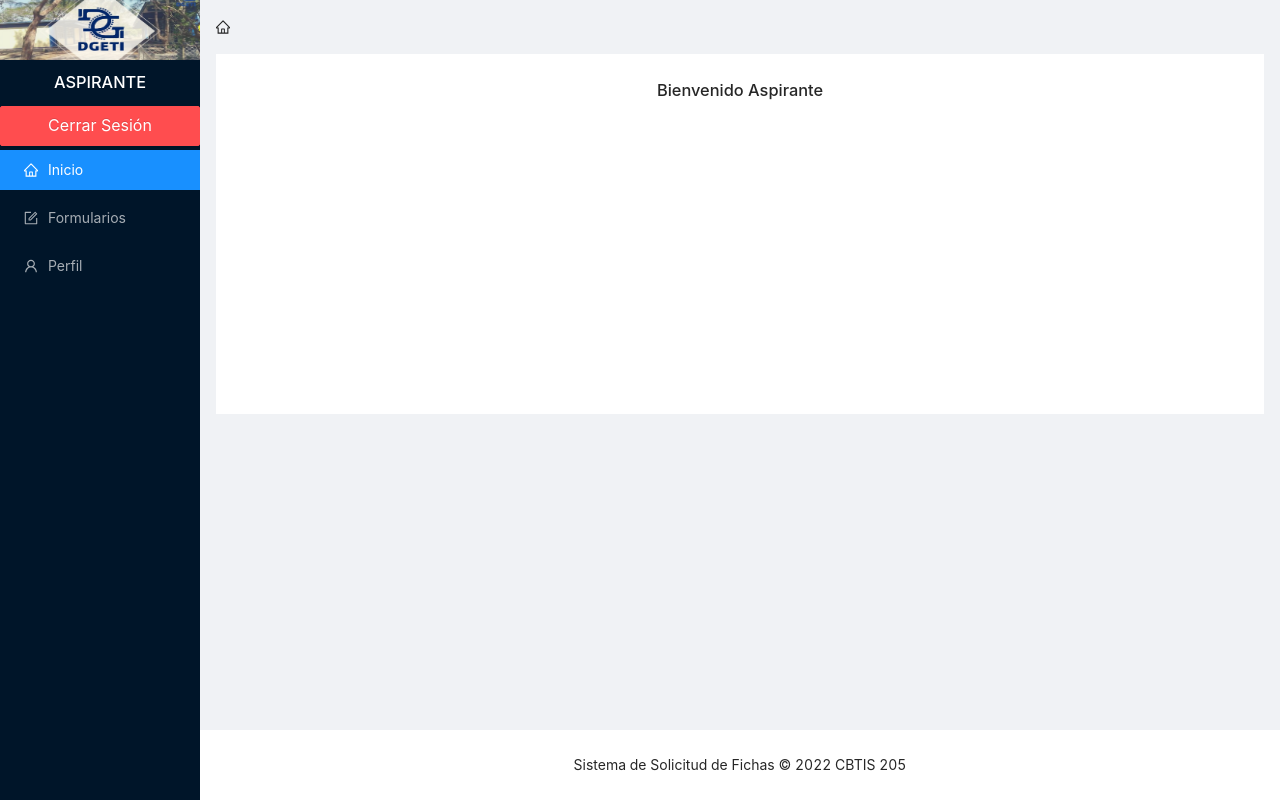
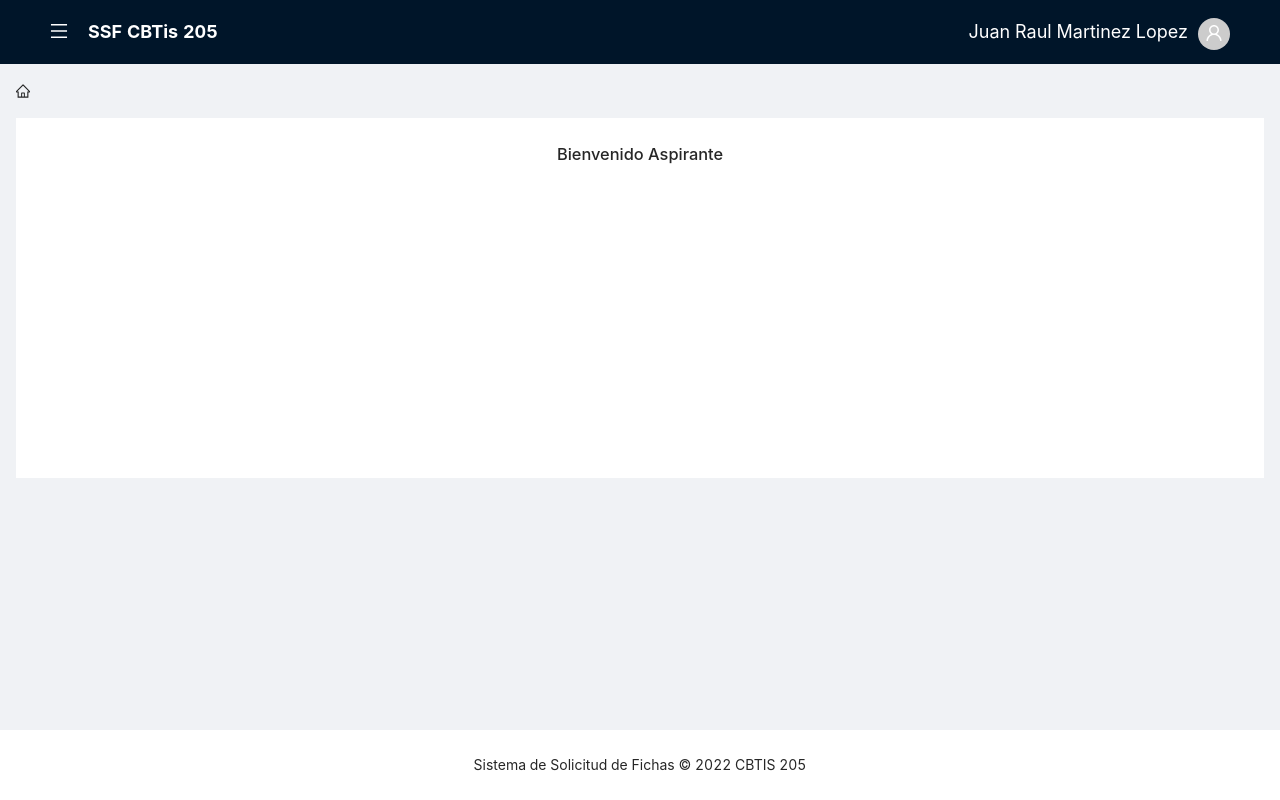
Before and after one commit to Juggantiss/residencia-front, a React (Create React App) app: page /dashboard in a window 1280 px wide. Built offline with nearby package versions, Linux system fonts and the light colour scheme; no server answers.

Commit message:
Mejora del layout agregado mas responsividad

```diff
--- a/src/layouts/Aspirant.jsx
+++ b/src/layouts/Aspirant.jsx
@@ -1,16 +1,18 @@
+import { useState } from "react";
 import {
   HomeOutlined,
   UserOutlined,
   FormOutlined,
-  QuestionCircleOutlined
+  QuestionCircleOutlined,
+  MenuOutlined
 } from "@ant-design/icons";
 import { Link } from "react-router-dom";
-import { Breadcrumb, Layout, Menu, Button, Popconfirm } from "antd";
+import { Breadcrumb, Layout, Menu, Button, Popconfirm, Avatar } from "antd";
 import "../styles/Aspirant.modules.css";
 
 import { useNavigate } from "react-router-dom";
 
-const { Content, Footer, Sider } = Layout;
+const { Header, Content, Footer, Sider } = Layout;
 const { Item } = Breadcrumb;
 
 function getItem(label, key, icon, children) {
@@ -30,6 +32,8 @@ const items = [
 
 function Aspirant({ children, path }) {
   const navigate = useNavigate();
+  let width = window.screen.width;
+  const [collapsed, setCollapsed] = useState(width > 990 ? false : true);
 
   const logout = () => {
     window.localStorage.clear();
@@ -38,7 +42,14 @@ function Aspirant({ children, path }) {
 
   return (
     <Layout className="layout-container">
-      <Sider breakpoint="lg" collapsedWidth="0">
+      <Sider
+        zeroWidthTriggerStyle={{
+          display: "none"
+        }}
+        breakpoint="lg"
+        collapsedWidth="0"
+        collapsed={collapsed}
+      >
         <img
           className="logo"
           src={require("../assets/img/banner-cbtis.jpg")}
@@ -73,7 +84,37 @@ function Aspirant({ children, path }) {
         />
       </Sider>
       <Layout className="site-layout">
-        {/* <Header className="site-layout-background header-one" /> */}
+        <Header>
+          <ul className="ulLeft">
+            <li>
+              <MenuOutlined
+                className="menuToggle"
+                onClick={() => setCollapsed(!collapsed)}
+              />
+            </li>
+            <li>
+              <span className="tituloMenu">SSF CBTis 205</span>
+            </li>
+          </ul>
+          <ul className="ulRight">
+            <li>
+              {width < 700 ? (
+                !collapsed ? null : (
+                  <span className="nameMenu">Juan Raul Martinez Lopez</span>
+                )
+              ) : (
+                <span className="nameMenu">Juan Raul Martinez Lopez</span>
+              )}
+              {width < 380 ? (
+                !collapsed ? null : (
+                  <Avatar icon={<UserOutlined />} />
+                )
+              ) : (
+                <Avatar icon={<UserOutlined />} />
+              )}
+            </li>
+          </ul>
+        </Header>
         <Content className="content-container">
           <Breadcrumb className="breadcumb-container">
             {path &&
--- a/src/styles/Aspirant.modules.css
+++ b/src/styles/Aspirant.modules.css
@@ -5,8 +5,41 @@
 
 .logo {
   width: 100%;
-  height: 60px;
-  /* margin: 10px; */
+  height: 64px;
+}
+
+.ulLeft {
+  float: left;
+  list-style: none;
+  display: flex;
+  align-items: center;
+}
+
+.ulRight {
+  float: right;
+  list-style: none;
+  display: flex;
+  align-items: center;
+}
+
+.tituloMenu {
+  font-size: 18px;
+  color: #ffffff;
+  font-weight: bold;
+}
+
+.nameMenu {
+  /* float: right; */
+  font-size: 18px;
+  color: #ffffff;
+  padding-right: 10px;
+  /* font-weight: bold; */
+}
+
+.menuToggle {
+  color: #ffffff;
+  font-size: 18px;
+  padding-right: 20px;
 }
 
 .text-button h1 {
@@ -44,3 +77,21 @@
   text-align: center;
   background-color: #ffffff;
 }
+
+@media (max-width: 550px) {
+  .tituloMenu {
+    font-size: 0px;
+  }
+}
+
+@media (max-width: 500px) {
+  .nameMenu {
+    font-size: 16px;
+  }
+}
+
+@media (max-width: 400px) {
+  .nameMenu {
+    font-size: 0px;
+  }
+}
```
Also changed, not shown: src/assets/img/DGETI-logo.png (added).
